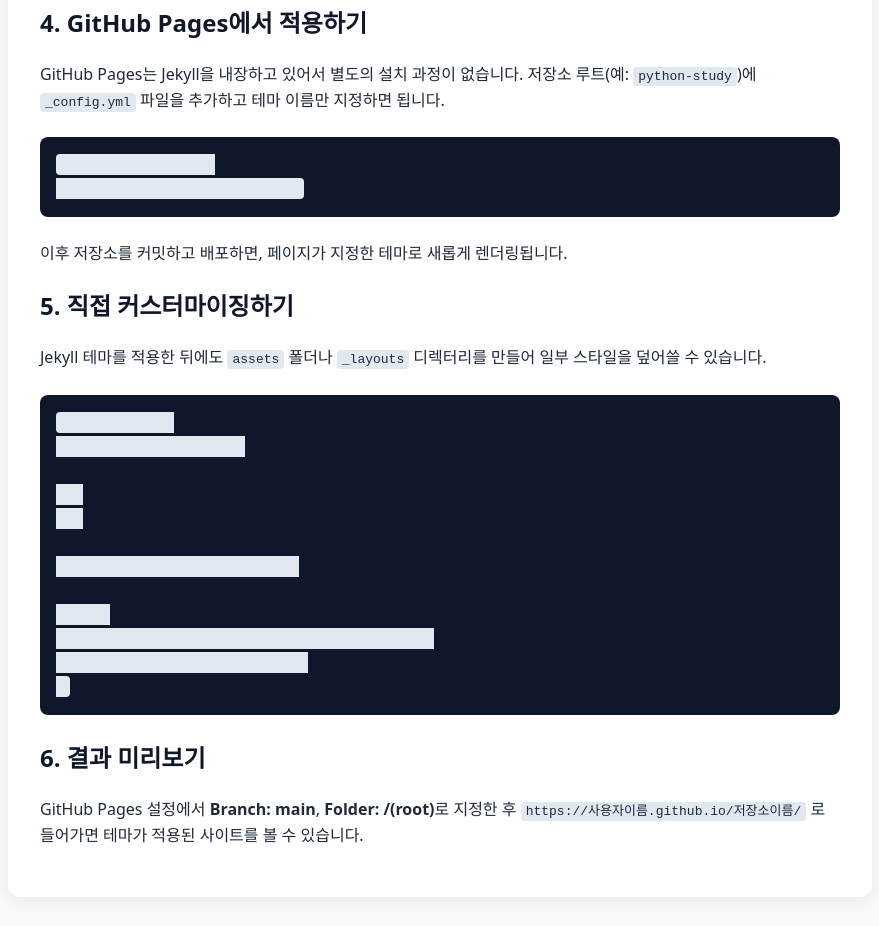
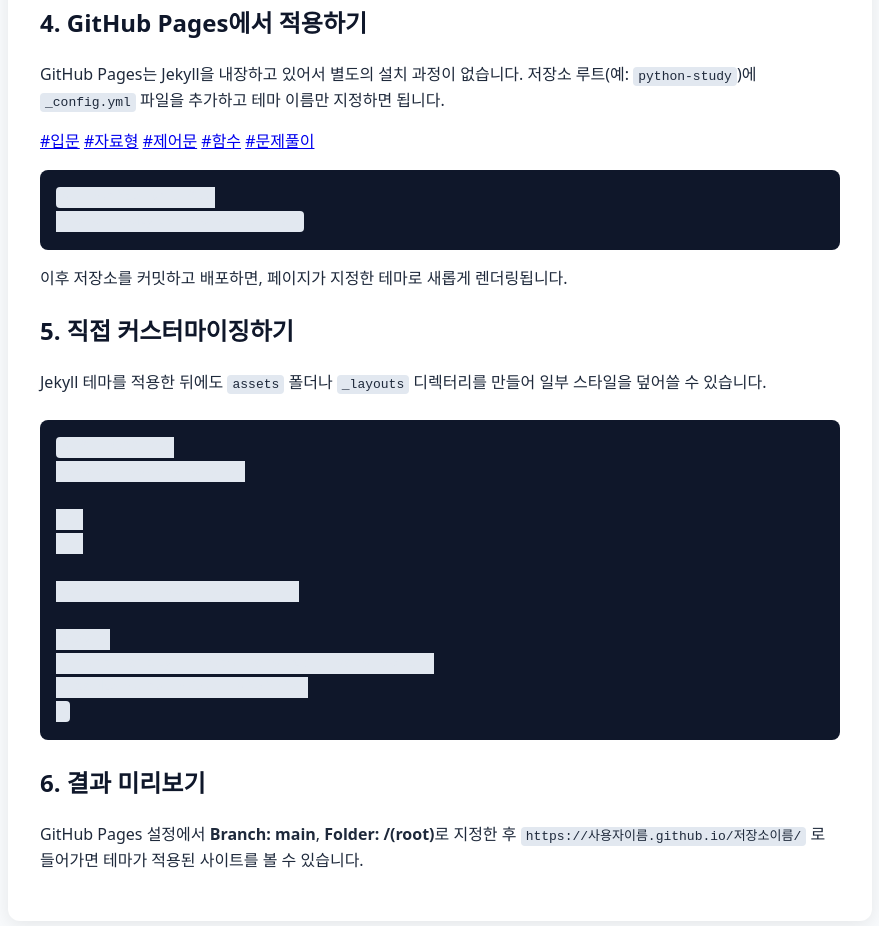
Before and after one commit to son-del/python-study, a plain HTML site: page jekyll-theme.html in a window 1280 px wide. Shown: the part 920-1846 px from the top of the page, without its empty margins (200-1079 px from the left). Drawn offline with Linux system fonts and the light colour scheme.

Commit message:
Add learning path badges to jekyll-theme.html
Added badges for learning paths in the theme.

```diff
--- a/jekyll-theme.html
+++ b/jekyll-theme.html
@@ -114,7 +114,14 @@ markdown: kramdown
         테마 이름만 지정하면 됩니다.
       </p>
 
-      <div class="example">
+     <div class="badges" aria-label="학습 경로">
+  <a href="#intro" class="badge">#입문</a>
+  <a href="#datatype" class="badge">#자료형</a>
+  <a href="#control" class="badge">#제어문</a>
+  <a href="#function" class="badge">#함수</a>
+  <a href="#quiz" class="badge">#문제풀이</a>
+</div>
+
         <pre><code># _config.yml 예시
 theme: jekyll-theme-minimal
 </code></pre>
```
